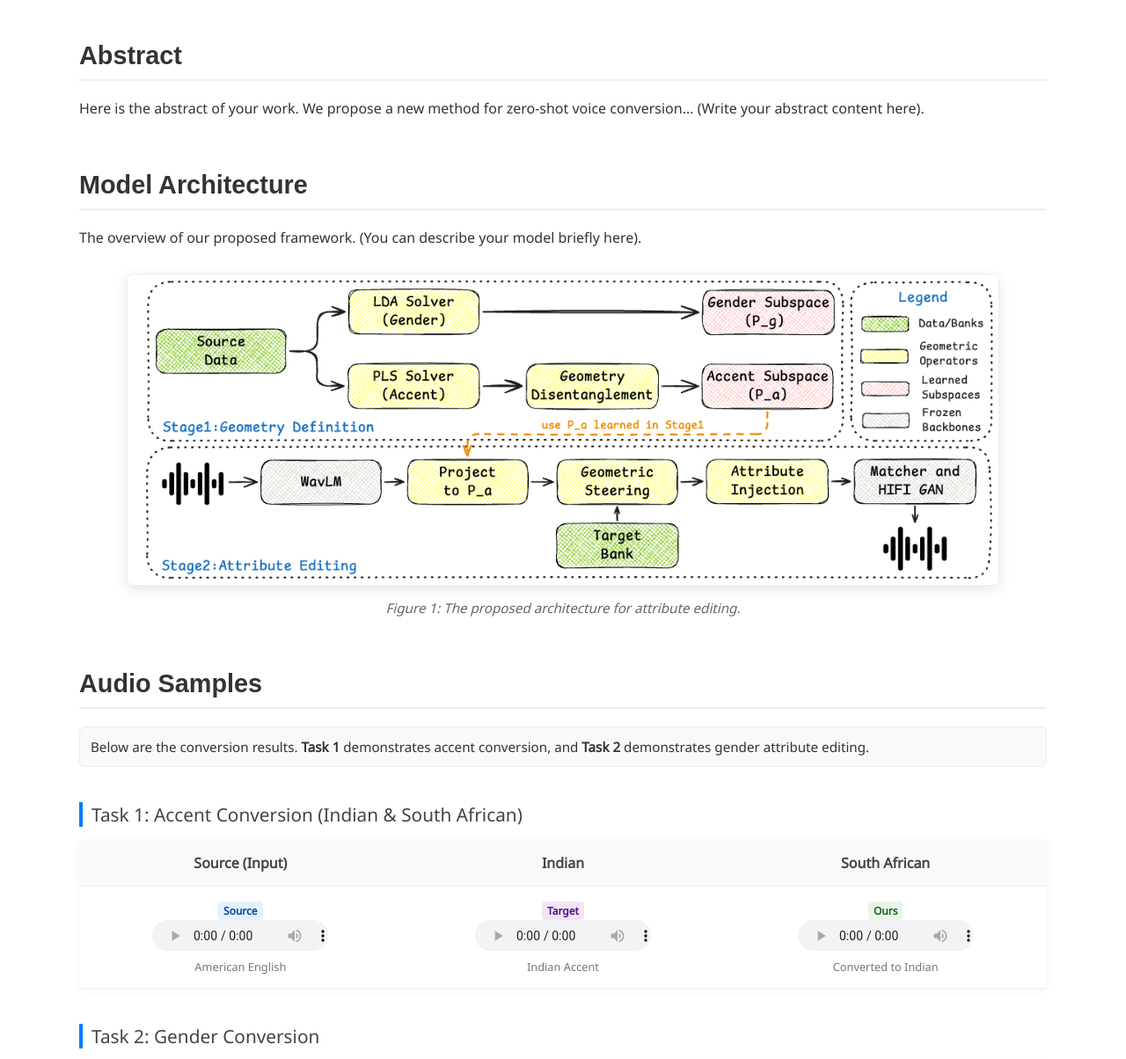
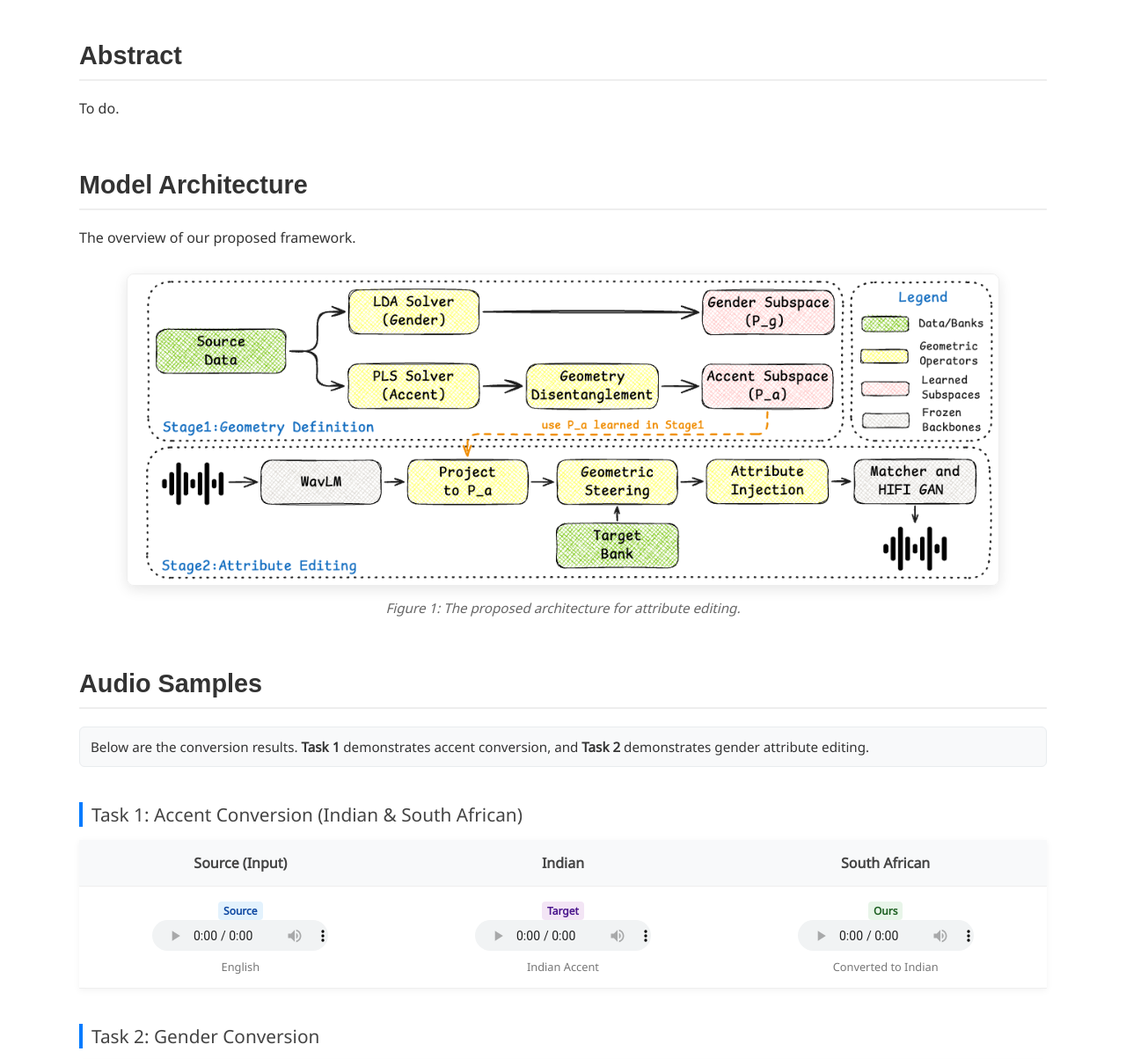
Before and after one commit to YangyangQu/UOT_web, a plain HTML site: page index.html in a window 1280 px wide. Shown: the part 226-1430 px from the top of the page at 88% size. Drawn offline with Linux system fonts and the light colour scheme; a web font is replaced by a local one.

Commit message:
Update index.html

```diff
--- a/index.html
+++ b/index.html
@@ -106,7 +106,7 @@
         <h2>Zero-Shot Voice Attribute Editing Demo</h2>
 
         <div class="authors">
-            <span class="author">Anonymous Authors</span>,
+            <span class="author">Anonymous Authors</span>
         </div>
         <div class="affiliations">Under Review</div>
     </header>
@@ -114,15 +114,14 @@
     <section id="abstract">
         <h3>Abstract</h3>
         <p>
-            Here is the abstract of your work. We propose a new method for zero-shot voice conversion...
-            (Write your abstract content here).
+            To do.
         </p>
     </section>
 
     <section id="model">
         <h3>Model Architecture</h3>
         <p>
-            The overview of our proposed framework. (You can describe your model briefly here).
+            The overview of our proposed framework.
         </p>
 
         <div class="model-figure">
@@ -155,7 +154,7 @@
                         <td>
                             <span class="tag tag-src">Source</span><br>
                             <audio controls src="MToF/p226_014.wav"></audio>
-                            <div class="desc">American English</div>
+                            <div class="desc">English</div>
                         </td>
                         <td>
                             <span class="tag tag-ref">Target</span><br>
```
